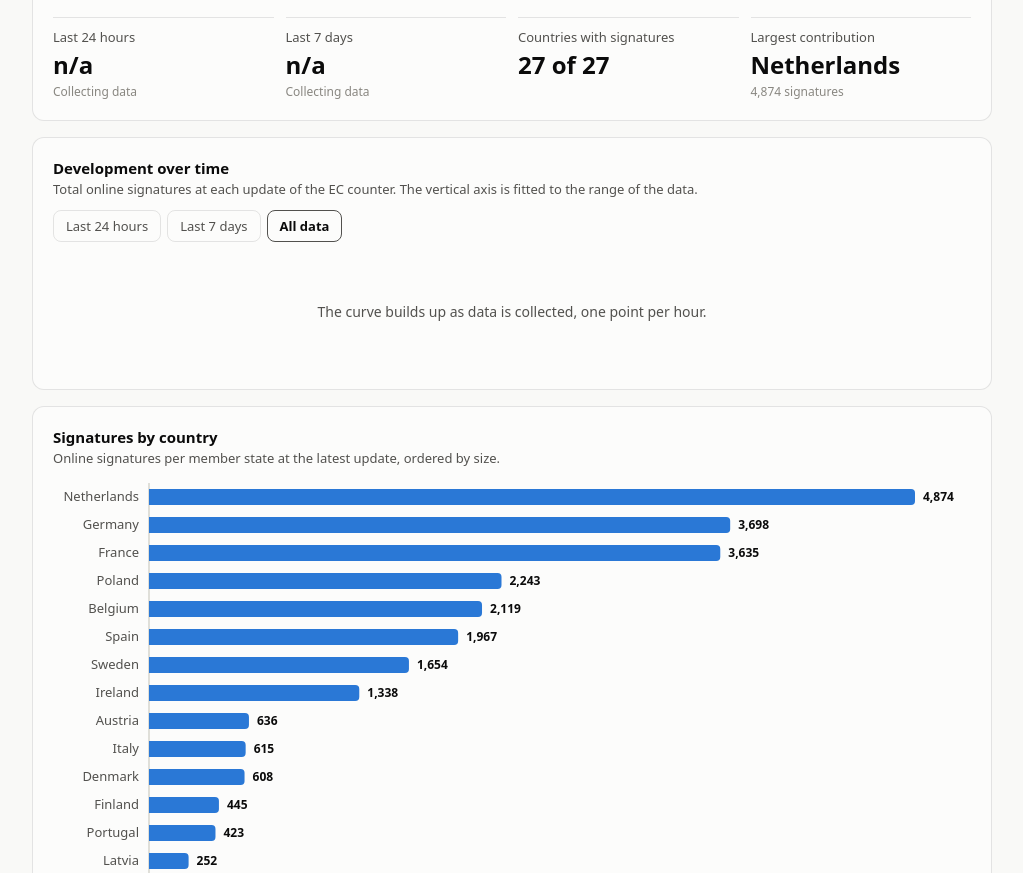
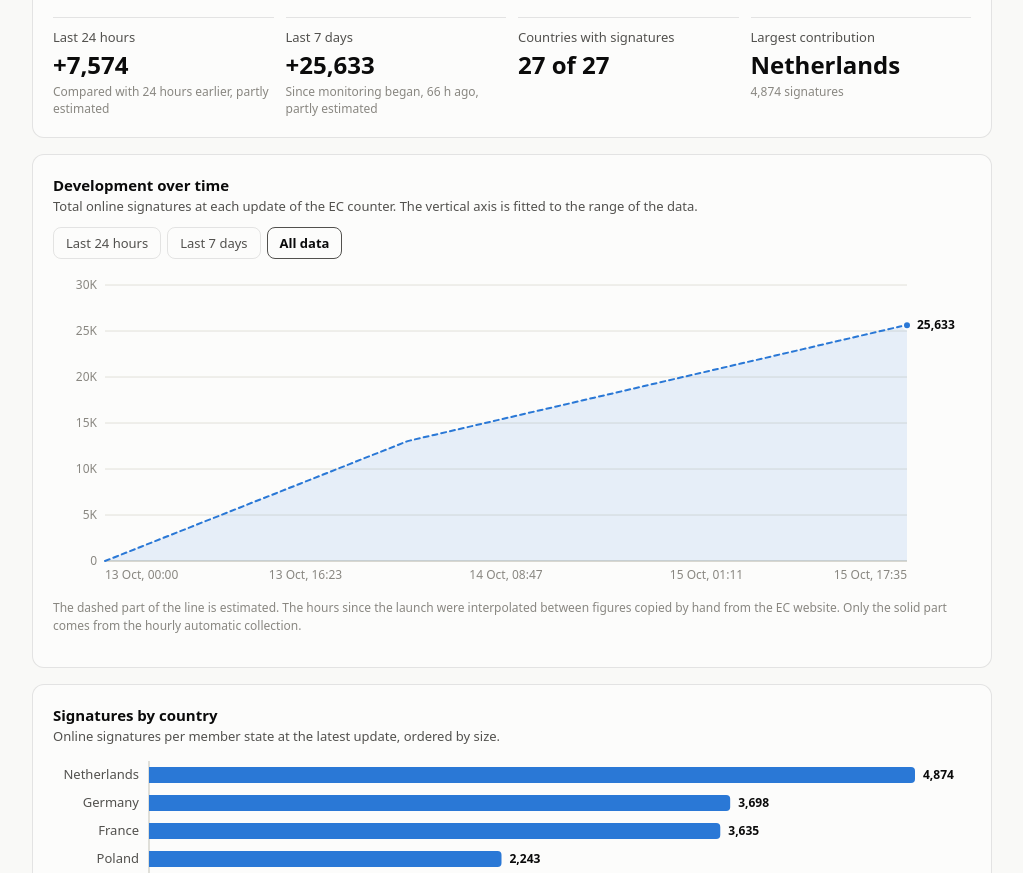
Before and after one commit to dfeher76/eci-rights-for-nature-monitor, a plain HTML site: page index.html in a window 1280 px wide. Shown: the part 227-1100 px from the top of the page, without its empty margins (128-1151 px from the left). Drawn offline with Linux system fonts and the light colour scheme.

Commit message:
Add files via upload

```diff
--- a/index.html
+++ b/index.html
@@ -116,6 +116,7 @@
       <button data-h="0" aria-pressed="true">All data</button>
     </div>
     <div class="chart" id="line-chart"></div>
+    <p class="foot" id="est-note" style="display:none">The dashed part of the line is estimated. The hours since the launch were interpolated between figures copied by hand from the EC website. Only the solid part comes from the hourly automatic collection.</p>
   </section>
 
   <section class="card">
@@ -193,12 +194,18 @@
     var bust = "?v=" + Date.now();
     return Promise.all([
       fetch("data/totals.csv" + bust).then(function (r) { if (!r.ok) throw new Error("totals.csv"); return r.text(); }),
-      fetch("data/countries.csv" + bust).then(function (r) { if (!r.ok) throw new Error("countries.csv"); return r.text(); })
+      fetch("data/countries.csv" + bust).then(function (r) { if (!r.ok) throw new Error("countries.csv"); return r.text(); }),
+      fetch("data/backfill_totals.csv" + bust).then(function (r) { return r.ok ? r.text() : ""; }).catch(function () { return ""; })
     ]).then(function (res) {
       var seen = {};
-      totals = parseCSV(res[0]).map(function (r) {
-        return { t: parseEc(r.ec_update), total: +r.total };
-      }).filter(function (r) { return isFinite(r.t) && isFinite(r.total); })
+      var real = parseCSV(res[0]).map(function (r) {
+        return { t: parseEc(r.ec_update), total: +r.total, est: false, kind: "measured" };
+      }).filter(function (r) { return isFinite(r.t) && isFinite(r.total); });
+      var firstReal = real.reduce(function (m, r) { return Math.min(m, r.t); }, Infinity);
+      var back = res[2] ? parseCSV(res[2]).map(function (r) {
+        return { t: parseEc(r.ec_update), total: +r.total, est: r.kind !== "measured", kind: r.kind };
+      }).filter(function (r) { return isFinite(r.t) && isFinite(r.total) && r.t < firstReal; }) : [];
+      totals = back.concat(real)
         .sort(function (a, b) { return a.t - b.t; })
         .filter(function (r) { if (seen[r.t]) return false; seen[r.t] = 1; return true; });
 
@@ -217,8 +224,8 @@
     if (totals.length < 2) return null;
     var last = totals[totals.length - 1], target = last.t - hours * 3600000, ref = null;
     for (var i = totals.length - 1; i >= 0; i--) { if (totals[i].t <= target) { ref = totals[i]; break; } }
-    if (!ref) return { gain: last.total - totals[0].total, partial: true, hours: (last.t - totals[0].t) / 3600000 };
-    return { gain: last.total - ref.total, partial: false };
+    if (!ref) return { gain: last.total - totals[0].total, partial: true, hours: (last.t - totals[0].t) / 3600000, est: totals[0].est };
+    return { gain: last.total - ref.total, partial: false, est: ref.est };
   }
   function renderHero() {
     var hero = document.getElementById("hero"), meta = document.getElementById("hero-meta"), tiles = document.getElementById("tiles");
@@ -239,7 +246,7 @@
       var g = gainSince(p[0]);
       if (!g) { tile(p[1], "n/a", "Collecting data"); return; }
       var v = (g.gain >= 0 ? "+" : "") + nf.format(g.gain);
-      tile(p[1], v, g.partial ? "Since monitoring began, " + Math.max(1, Math.round(g.hours)) + " h ago" : "Compared with " + p[1].toLowerCase().replace("last ", "") + " earlier");
+      tile(p[1], v, (g.partial ? "Since monitoring began, " + Math.max(1, Math.round(g.hours)) + " h ago" : "Compared with " + p[1].toLowerCase().replace("last ", "") + " earlier") + (g.est ? ", partly estimated" : ""));
     });
     var active = countries.filter(function (c) { return c.total > 0; }).length;
     tile("Countries with signatures", active + " of " + (countries.length || 27), "");
@@ -297,7 +304,21 @@
 
     var d = pts.map(function (p, i) { return (i ? "L" : "M") + X(p.t).toFixed(1) + " " + Y(p.total).toFixed(1); }).join(" ");
     el("path", { d: d + " L" + X(tMax).toFixed(1) + " " + (H - m.b) + " L" + X(tMin).toFixed(1) + " " + (H - m.b) + " Z", fill: "var(--series-1)", "fill-opacity": 0.10 }, svg);
-    el("path", { d: d, fill: "none", stroke: "var(--series-1)", "stroke-width": 2, "stroke-linejoin": "round", "stroke-linecap": "round" }, svg);
+    // consecutive segments of the same style are drawn as one path; dashed when either end is estimated
+    var runs = [], cur = null;
+    for (var si = 1; si < pts.length; si++) {
+      var est = pts[si - 1].est || pts[si].est;
+      if (!cur || cur.est !== est) { cur = { est: est, d: "M" + X(pts[si - 1].t).toFixed(1) + " " + Y(pts[si - 1].total).toFixed(1) }; runs.push(cur); }
+      cur.d += " L" + X(pts[si].t).toFixed(1) + " " + Y(pts[si].total).toFixed(1);
+    }
+    var hasEst = false;
+    runs.forEach(function (r) {
+      if (r.est) hasEst = true;
+      var a = { d: r.d, fill: "none", stroke: "var(--series-1)", "stroke-width": 2, "stroke-linejoin": "round", "stroke-linecap": "round" };
+      if (r.est) { a["stroke-dasharray"] = "5 4"; }
+      el("path", a, svg);
+    });
+    var legend = document.getElementById("est-note"); if (legend) legend.style.display = hasEst ? "block" : "none";
 
     var last = pts[pts.length - 1];
     el("circle", { cx: X(last.t), cy: Y(last.total), r: 4, fill: "var(--series-1)", stroke: "var(--surface-1)", "stroke-width": 2 }, svg);
@@ -317,7 +338,7 @@
       cross.setAttribute("x1", x); cross.setAttribute("x2", x); cross.setAttribute("visibility", "visible");
       dot.setAttribute("cx", x); dot.setAttribute("cy", y); dot.setAttribute("visibility", "visible");
       tip.textContent = "";
-      var l1 = document.createElement("div"); l1.textContent = fmtFull(p.t);
+      var l1 = document.createElement("div"); l1.textContent = fmtFull(p.t) + (p.est ? " (estimated)" : "");
       var l2 = document.createElement("div"); var key = document.createElement("span"); key.className = "key";
       var v = document.createElement("span"); v.className = "v"; v.textContent = nf.format(p.total);
       l2.appendChild(key); l2.appendChild(v);
```
